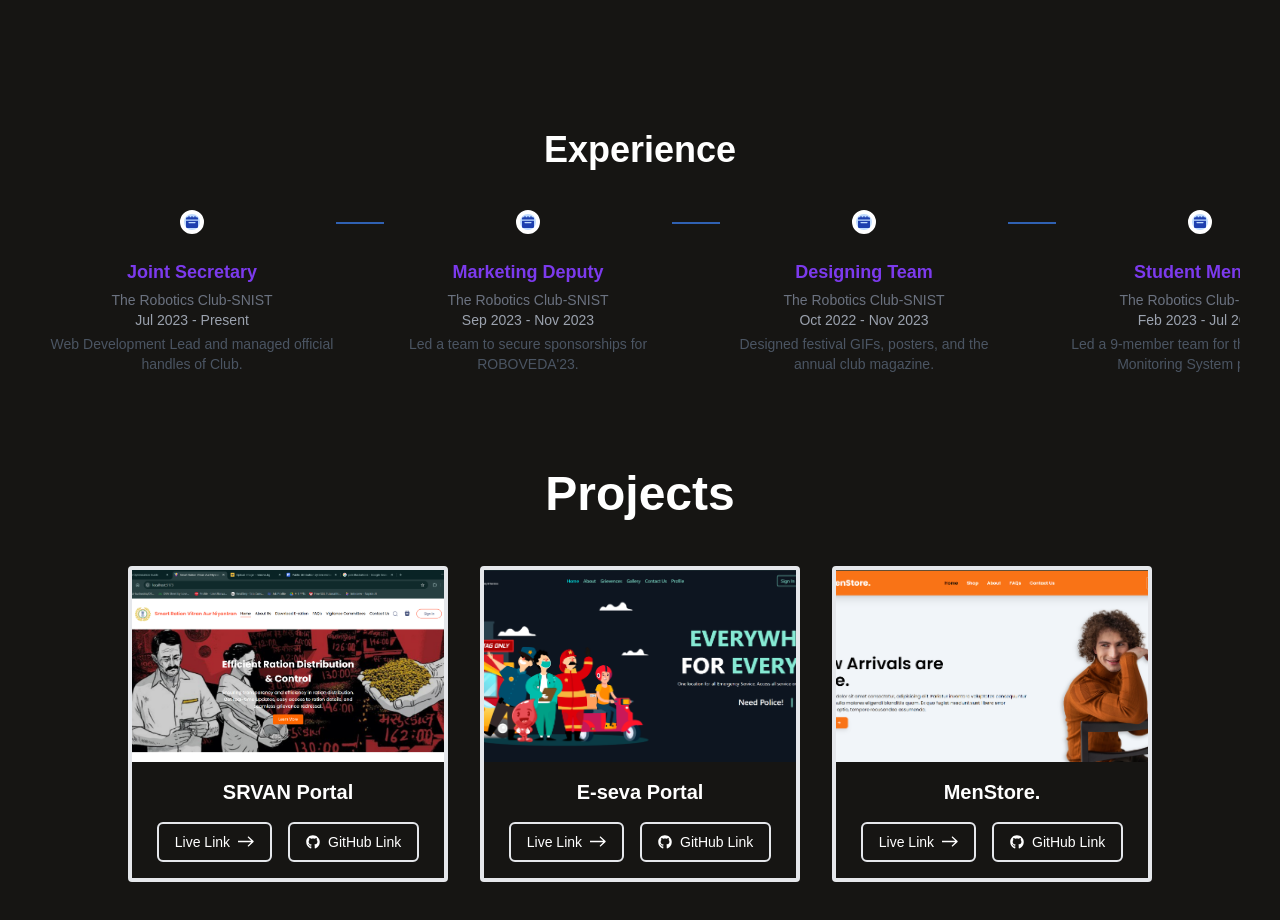
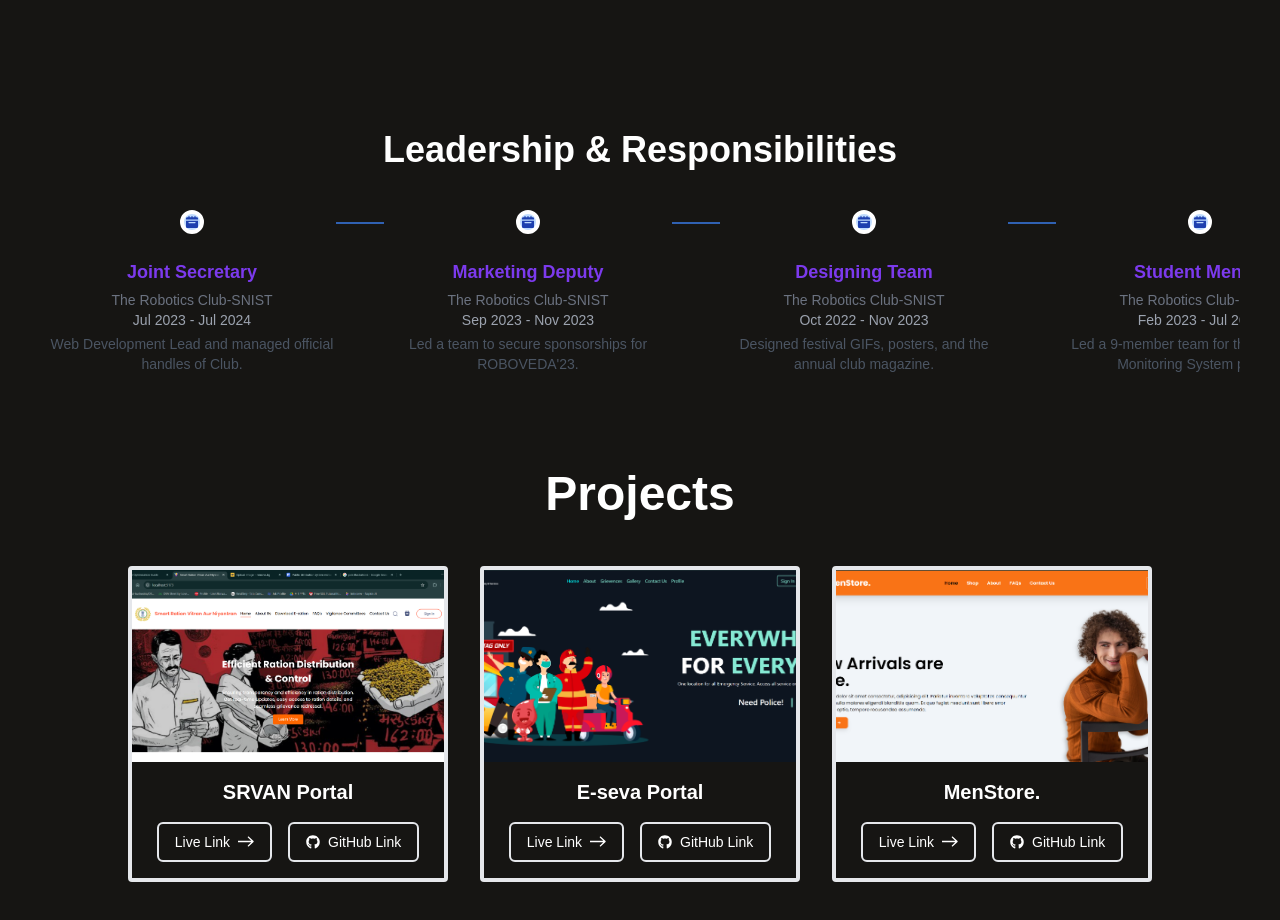
Before and after one commit to saiganesh1976/Portfolio_sai, a React (Vite) app: page / in a window 1280 px wide. Shown: the part 2640-3560 px from the top of the page. Built offline with nearby package versions, Linux system fonts and the light colour scheme.

Commit message:
Update Experience.jsx

```diff
--- a/src/Components/Experiences/Experience.jsx
+++ b/src/Components/Experiences/Experience.jsx
@@ -4,7 +4,7 @@ const timeline = [
   {
     role: "Joint Secretary",
     org: "The Robotics Club-SNIST",
-    time: "Jul 2023 - Present",
+    time: "Jul 2023 - Jul 2024",
     desc: "Web Development Lead and managed official handles of Club.",
   },
   {
@@ -33,7 +33,7 @@ const Experience = () => {
       id="Experience"
       className="flex flex-col items-center justify-center px-4 sm:px-10 py-12"
     >
-      <h2 className="text-4xl font-bold mb-10 text-center">Experience</h2>
+      <h2 className="text-4xl font-bold mb-10 text-center">Leadership & Responsibilities</h2>
       <div className="relative w-full overflow-x-auto">
         <ol className="flex space-x-8 sm:space-x-12 min-w-max px-2">
           {timeline.map((item, i) => (
```
